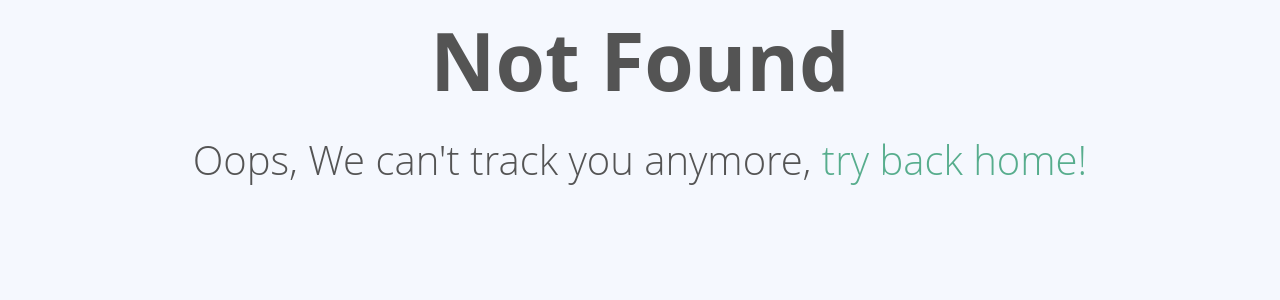
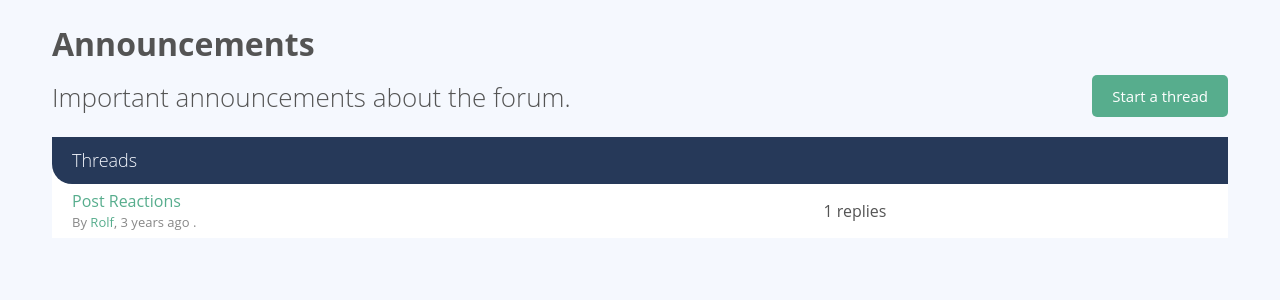
Before and after one commit to bernardojachegou/vue_school_masterclass, a Vue app: page /forum/-KpOx5Y4AqRr3sB4Ybwj in a window 1280 px wide. Before the commit this address had no page. Shown: the top 300 px of the page. Built offline with nearby package versions, Linux system fonts and the light colour scheme.

Commit message:
adding pageForum into the project

```diff
--- a/src/App.vue
+++ b/src/App.vue
@@ -7,7 +7,11 @@
 </template>
 
 <script>
+import sourceData from "@/data";
 export default {
+  mounted() {
+    console.log(sourceData);
+  },
   name: "app",
 };
 </script>
--- /dev/null
+++ b/src/pages/PageForum.vue
@@ -0,0 +1,49 @@
+<template>
+  <div class="forum-wrapper">
+    <div class="col-full push-top">
+      <div class="forum-header">
+        <div class="forum-details">
+          <h1>{{ forum.name }}</h1>
+          <p class="text-lead">{{ forum.description }}</p>
+        </div>
+        <a href="new-thread.html" class="btn-green btn-small">Start a thread</a>
+      </div>
+    </div>
+
+    <div class="col-full push-top">
+      <ThreadList :threads="threads" />
+    </div>
+  </div>
+</template>
+
+<script>
+import sourceData from "@/data";
+import ThreadList from "@/components/ThreadList";
+export default {
+  components: {
+    ThreadList,
+  },
+  props: {
+    id: {
+      required: true,
+      type: String,
+    },
+  },
+  computed: {
+    forum() {
+      return sourceData.forums[this.id];
+    },
+    threads() {
+      return Object.values(sourceData.threads).filter(
+        (thread) => thread.forumId === this.id
+      );
+    },
+  },
+};
+</script>
+
+<style scoped>
+.forum-wrapper {
+  width: 100%;
+}
+</style>
--- a/src/pages/PageHome.vue
+++ b/src/pages/PageHome.vue
@@ -20,6 +20,9 @@
       users: sourceData.users,
     };
   },
+  // mounted() {
+  //   console.log(sourceData);
+  // },
 };
 </script>
 
--- a/src/pages/PageThreadShow.vue
+++ b/src/pages/PageThreadShow.vue
@@ -38,10 +38,6 @@
     };
   },
 
-  // mounted() {
-  //   console.log(sourceData);
-  // },
-
   computed: {
     posts() {
       const postIds = Object.values(this.thread.posts);
--- a/src/router/index.js
+++ b/src/router/index.js
@@ -1,29 +1,36 @@
-import Vue from 'vue'
-import Router from 'vue-router'
-import Home from '@/pages/PageHome'
-import ThreadShow from '@/pages/PageThreadShow'
-import NotFound from '@/pages/PageNotFound';
+import Vue from "vue";
+import Router from "vue-router";
+import Home from "@/pages/PageHome";
+import ThreadShow from "@/pages/PageThreadShow";
+import PageForum from "@/pages/PageForum";
+import NotFound from "@/pages/PageNotFound";
 
-Vue.use(Router)
+Vue.use(Router);
 
 export default new Router({
   routes: [
     {
-      path: '/',
-      name: 'Home',
+      path: "/",
+      name: "Home",
       component: Home
     },
     {
-      path: '/thread/:id',
-      name: 'ThreadShow',
-      component: ThreadShow,
-      props: true,
+      path: "/forum/:id",
+      name: "Forum",
+      component: PageForum,
+      props: true
     },
     {
-      path: '*',
-      name: 'NotFound',
+      path: "/thread/:id",
+      name: "ThreadShow",
+      component: ThreadShow,
+      props: true
+    },
+    {
+      path: "*",
+      name: "NotFound",
       component: NotFound
     }
   ],
-  mode: 'history'
-})
+  mode: "history"
+});
```
